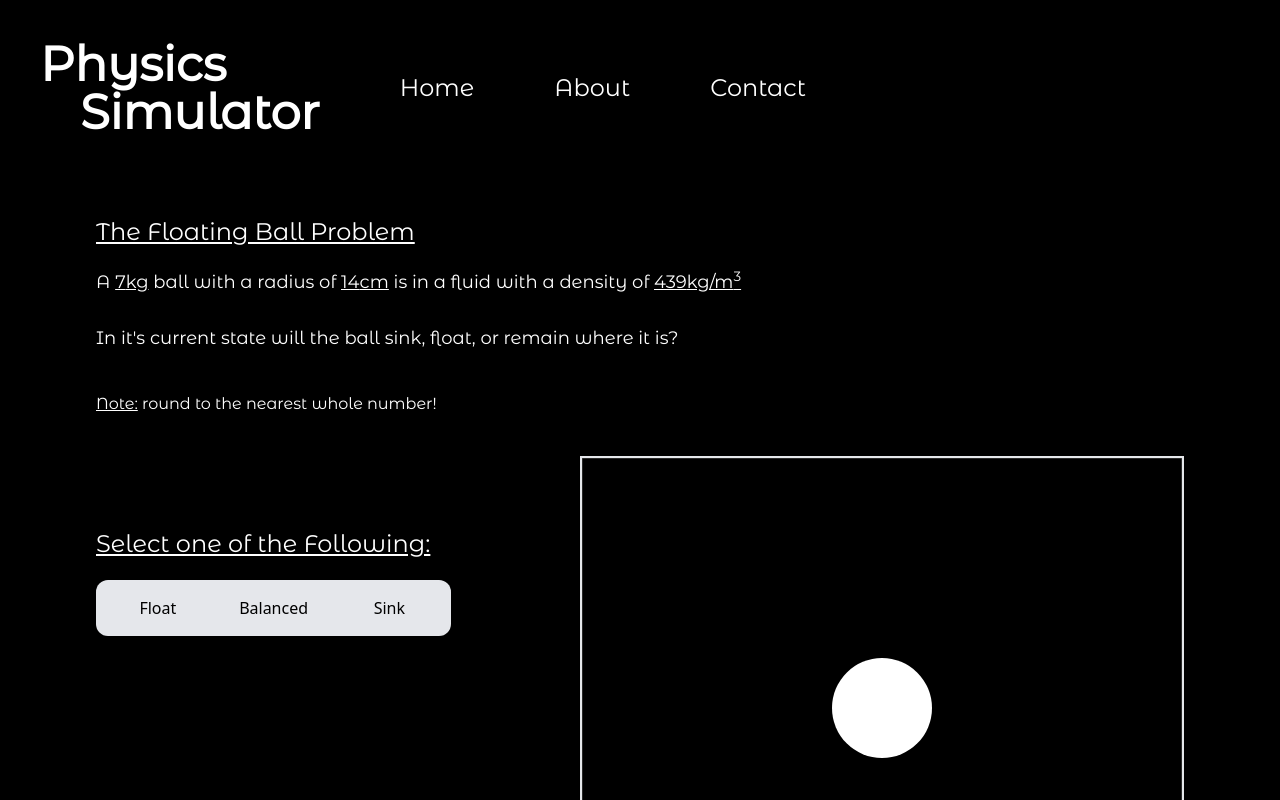
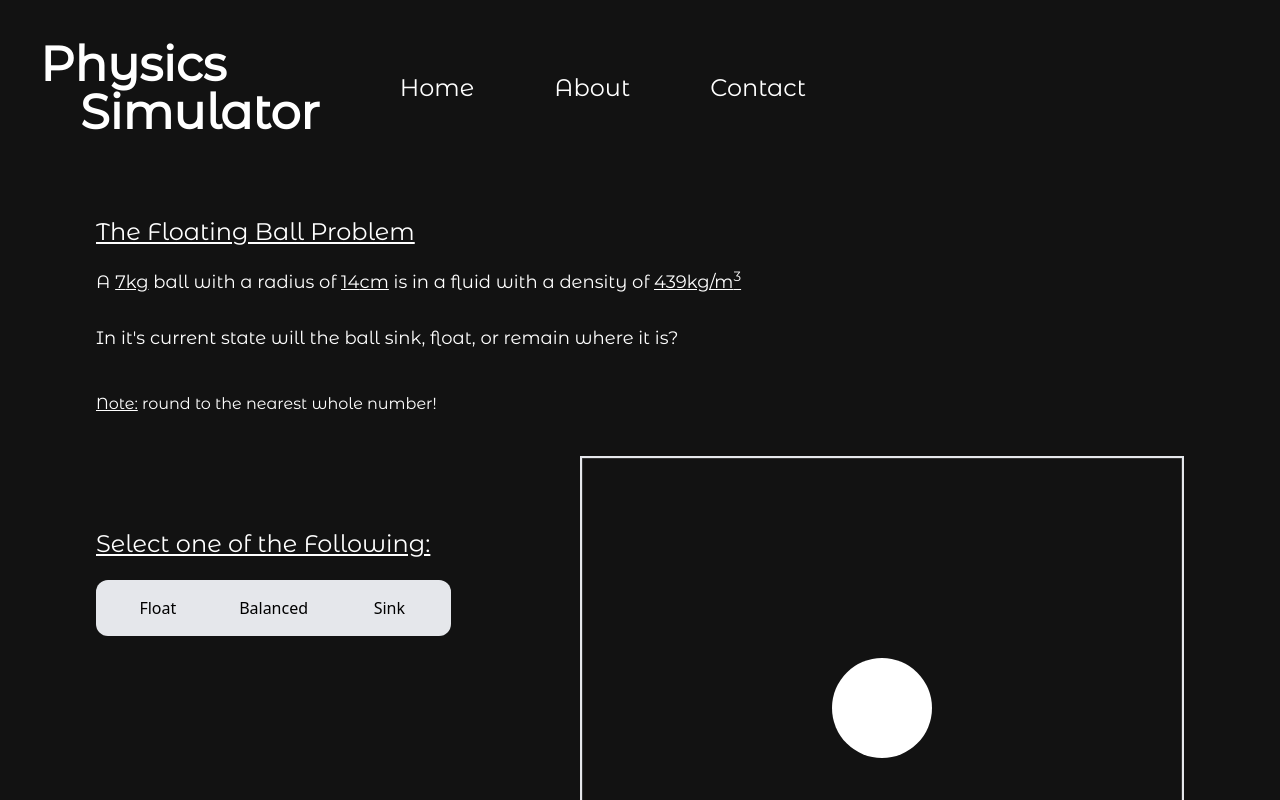
Before and after one commit to Marois2000/Physics-Simulator, a React (Vite) app: page /Physics-Simulator/floatingball in a window 1280 px wide. Shown: the top 800 px of the page. Built offline with nearby package versions, Linux system fonts and the light colour scheme.

Commit message:
lighter black

```diff
--- a/tailwind.config.js
+++ b/tailwind.config.js
@@ -8,6 +8,9 @@ export default {
     extend: {
       fontFamily: {
         montserrat: ["Montserrat Alternates"]
+      },
+      colors: {
+        black: "#121212"
       }
     },
   },
```
